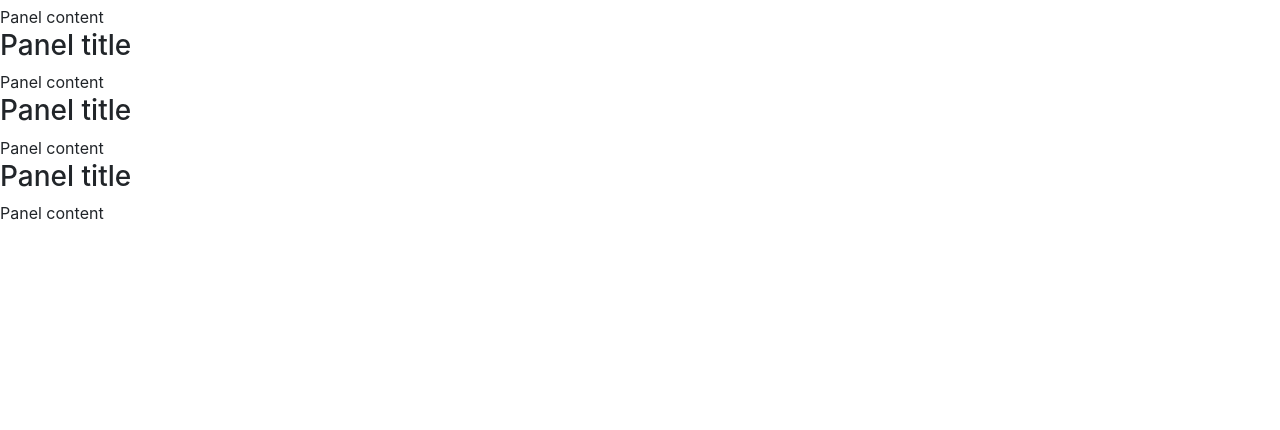
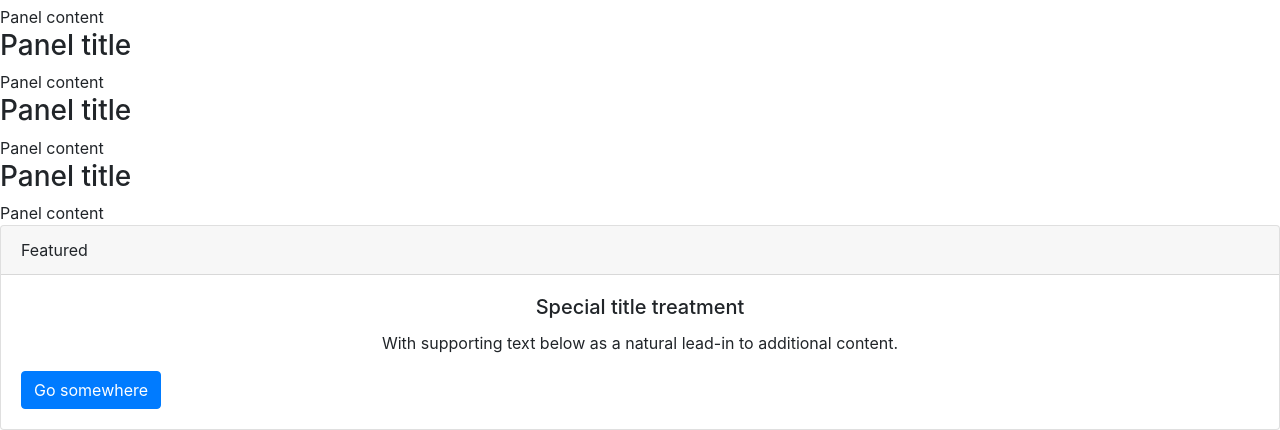
Before and after one commit to gitRafau/smile, a plain HTML site: page index.html in a window 1280 px wide. Shown: the part 997-1427 px from the top of the page. Before the commit the page ends 1222 px from the top, so only its background shows below. Drawn offline with Linux system fonts and the light colour scheme.

Commit message:
test new branch

```diff
--- a/index.html
+++ b/index.html
@@ -68,6 +68,17 @@
                 </div>
             </div>
 
+<div class="card">
+  <div class="card-header">
+    Featured
+  </div>
+  <div class="card-body">
+    <h5 class="card-title text-center">Special title treatment</h5>
+    <p class="card-text text-center">With supporting text below as a natural lead-in to additional content.</p>
+    <a href="#" class="btn btn-primary">Go somewhere</a>
+  </div>
+</div>
+
 
         <script src="lib/js/jquery.js"></script>
         <script src="lib/js/bootstrap.min.js"></script>
```
